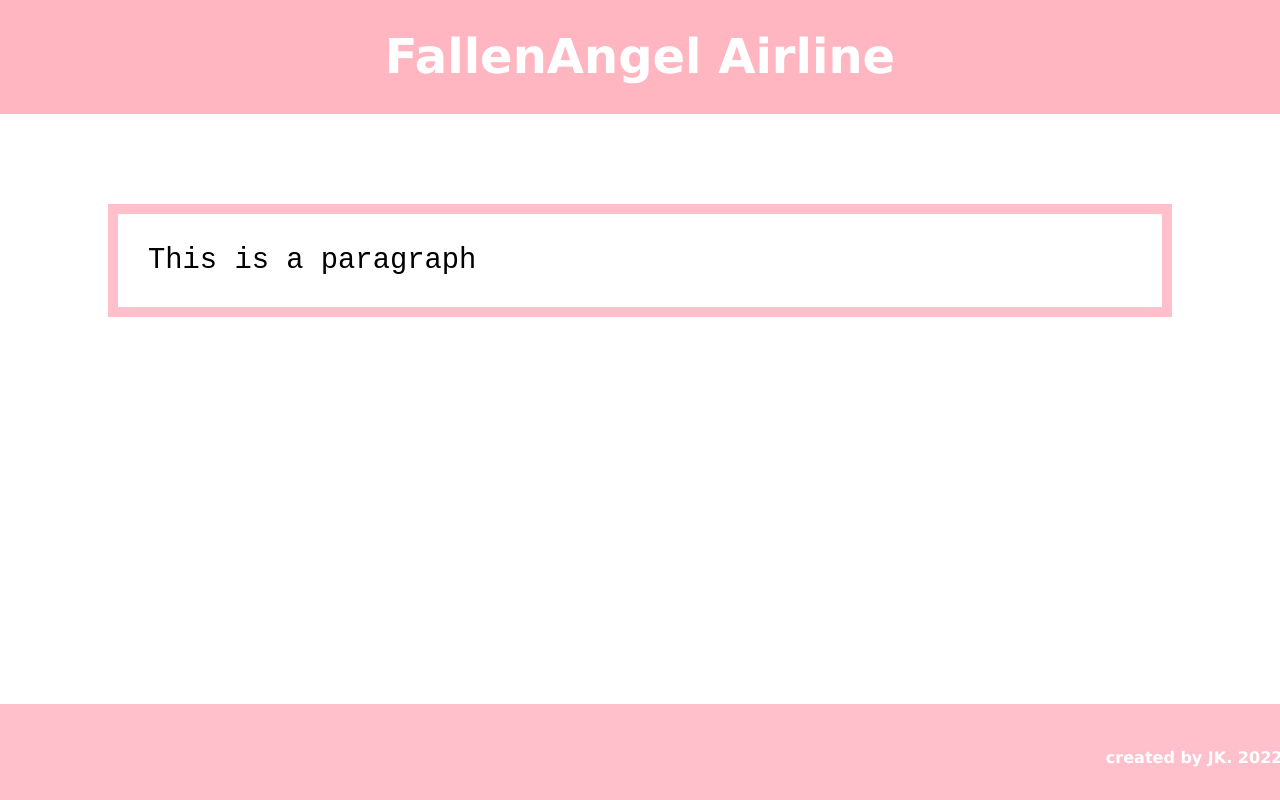
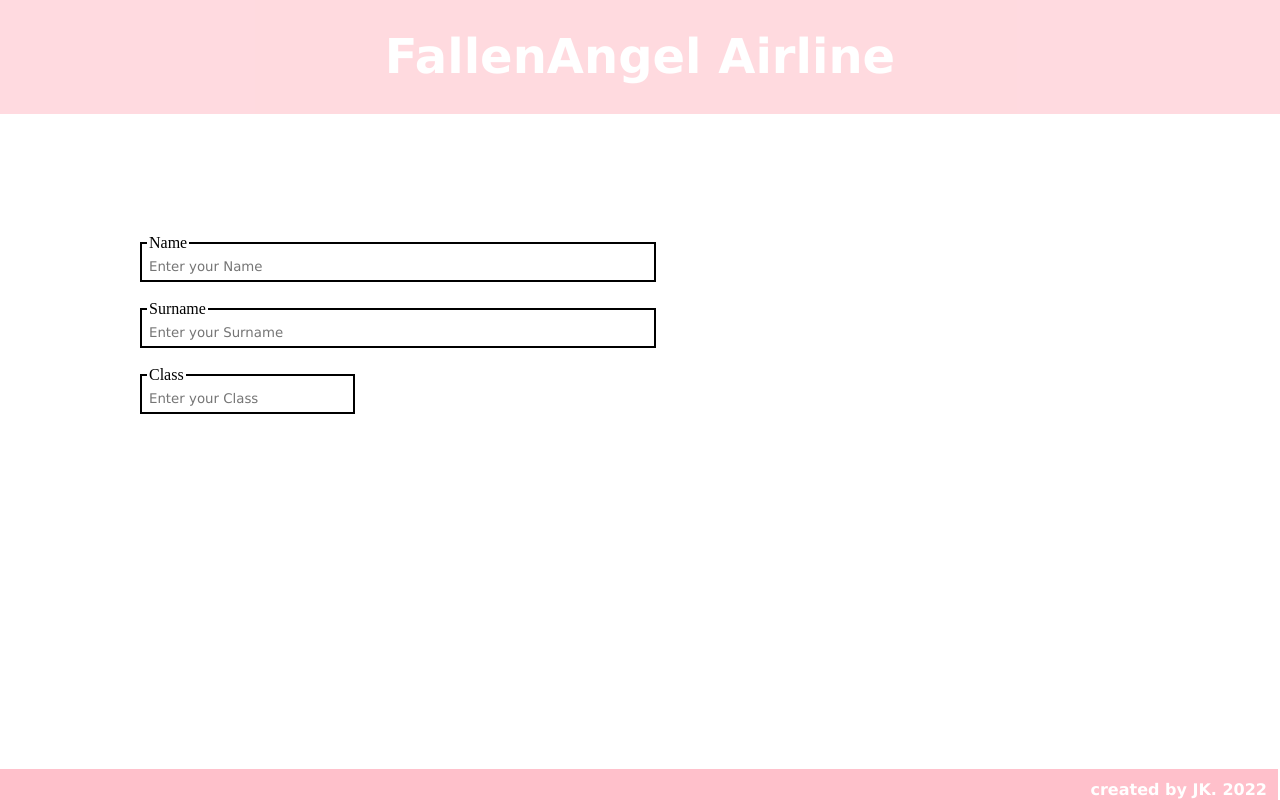
Before and after one commit to jate-koh/angel-airline, a PHP site: page / in a window 1280 px wide. Run offline with PHP 8.4, Linux system fonts and the light colour scheme.

Commit message:
update homepage, add fieldset input, add webicon

```diff
--- a/index.html
+++ b/index.html
@@ -1,19 +1,70 @@
 <!DOCTYPE html>
 <html>
     <head>
-        <title>Index</title>
-        <link rel="stylesheet" type="text/css" href="styles/default.css">
+        <title>Home</title>
+        <link rel="icon" type="image/x-icon" href="img\wingicon.ico" />
+        <link rel="stylesheet" type="text/css" href="styles\default.css" />
     </head>
-    <body>
-        <h1 class="topbox">
-            FallenAngel Airline
-        </h1>
-        <p>This is a paragraph</p>
-        <div class></div>
+    <body id="body" v-cloak>
+        <h1 class="topbox"> FallenAngel Airline </h1>
+        <div class="div-1">
+            <fieldset class="field1">
+                <legend>Name</legend>
+                <input class="input1" type="text" name="name" id="name" placeholder="Enter your Name">
+            </fieldset> <br>
+            <fieldset class="field1">
+                <legend>Surname</legend>
+                <input class="input1" type="text" name="surname" id="surname" placeholder="Enter your Surname">
+            </fieldset> <br>
+            <fieldset class="field2">
+                <legend>Class</legend>
+                <input class="input1" type="text" name="class" id="class" placeholder="Enter your Class">
+            </fieldset> <br>
+        </div>
     </body>
     <footer class="bottombox">
-        <h2>
-            created by JK. 2022
-        </h2>
+        <h2> created by JK. 2022 </h2>
     </footer>
+
+    <!-- Vue Script -->
+    <script src="https://unpkg.com/vue@next"> </script>
+        <script>
+            let body = Vue.createApp( {
+                data: function() {
+                    return {
+
+                    }
+                },
+                methods: {
+                    print(input) {
+                        console.log(input)
+                    }
+                }
+            } )
+
+            body.component('login-form', { //Define template for <login-form>
+                template: // Use .prevent to stop default web behavior
+                `   <form @submit.prevent="handleSubmit">
+                            <h5>{{title}}</h5>
+                            Email <input type="email" v-model="email" /> <br>
+                            Password <input type="password" v-model="password"/> <br>
+                            <button>Log In</button>
+                    </form>
+                `,
+                data() { //Define data in this form
+                    return {
+                        title: 'Login Form',
+                        name: '', surname: ''
+                    }
+                },
+                methods: {
+                    handleSubmit() {
+                        console.log('data submitted')
+                        console.log(this.email + '' + this.password)
+                    }
+                }
+            })
+
+            body.mount('#body')
+        </script>
 </html>
--- a/styles/default.css
+++ b/styles/default.css
@@ -1,46 +1,89 @@
-h1 { /* Top Header */
-  color: white;
-  font-family: Verdana, Geneva, Tahoma, sans-serif;
-  font-size: 300%;
-  }
+.bottombox {
+  background-color: pink;
+  height: auto;
+  width: 100%;
+  padding: 0px;
+  margin: -10px;
+  bottom: 0px;
+  position: fixed;
+  text-align: right;
+}
 .topbox {
   background-color: lightpink;
+  opacity: 0.5;
   height: auto;
   width: auto;
   padding: 30px;
   margin: -10px;
   text-align: center;
 }
+h1 { /* Top Header */
+  color: white;
+  font-family: Verdana, Geneva, Tahoma, sans-serif;
+  font-size: 300%;
+  }
+
 h2 { /* Bottom Footer */
   color: white;
   font-family: Verdana, Geneva, Tahoma, sans-serif;
   font-size: 100%;
+  padding: 1px;
+  margin: 10px;
   }
-.bottombox {
-  background-color: pink;
-  height: auto;
-  width: 98%;
-  padding: 30px;
-  margin: -10px;
-  bottom: 0px;
-  position: fixed;
-  text-align: right;
-}
+/* Reserved */
 h3 {
   color: black;
-  font-family: 'Times New Roman', Times, serif;
+  font-family: Verdana, Geneva, Tahoma, sans-serif;
   font-size: 280%;
+  padding: 30px;
+  margin: 100px;
 }
 h4 {
   color: black;
-  font-family: 'Times New Roman', Times, serif;
+  font-family: Verdana, Geneva, Tahoma, sans-serif;
   font-size: 240%;
-}
-p {
-  color: black;
-  font-family: 'Courier New', Courier, monospace;
-  font-size: 180%;
-  border: 10px solid pink;
   padding: 30px;
   margin: 100px;
 }
+h5 {
+  color: black;
+  font-family: Verdana, Geneva, Tahoma, sans-serif;
+  font-size: 180%;
+  padding: 30px;
+  margin: 100px;
+}
+
+/* Input */
+.field1 {
+  border: 2px solid black;
+  outline: none;
+  padding: 5px;
+  width: 50%;
+}
+.field2 {
+  border: 2px solid black;
+  outline: none;
+  padding: 5px;
+  width: 20%;
+}
+.legend1 { /*Name of field <legend> */
+
+}
+.input1 { /* Plain text box <input> */
+  border: none;
+  outline: none;
+  font-family: Verdana, Geneva, Tahoma, sans-serif;
+  width: 100%;
+}
+
+/* Div */
+.div-1 {
+  border: 3px;
+  margin: 100px;
+  padding: 30px;
+}
+
+
+[v-cloak] {
+  display: none;
+}
```
Also changed, not shown: styles/login.css (added, +36 -0 lines), img/wingicon.ico (added), img/wings_1.png (added).
